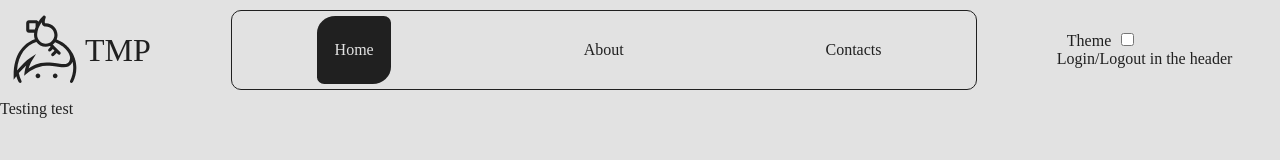
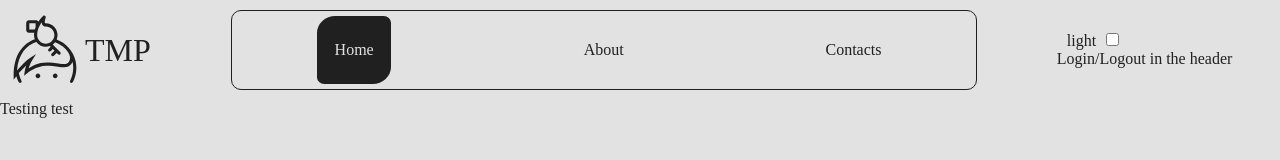
Before and after one commit to FearBeer/teach-me-please, a Next.js app: page / in a window 1280 px wide. Shown: the top 160 px of the page. Built offline with nearby package versions, Linux system fonts and the light colour scheme.

Commit message:
checked for input, del not needed strings

```diff
--- a/app/components/Logo/logo.module.scss
+++ b/app/components/Logo/logo.module.scss
@@ -10,6 +10,7 @@
     .svg {
       fill: var(--color-main);
       mix-blend-mode: normal;
+      transition: fill 0.5s;
     }
   }
 }
--- a/app/components/ThemeChanger/themeChanger.tsx
+++ b/app/components/ThemeChanger/themeChanger.tsx
@@ -1,21 +1,36 @@
 'use client';
-import { useContext, useState } from 'react';
+import { useContext, useEffect, useState } from 'react';
 import styles from './themeChanger.module.scss';
 
 import { ThemeContext, Themes } from '@/app/contexts/ThemeContext';
 
 export default function ThemeChanger() {
-  // const [theme, setTheme] = useState('light');
   const theme = useContext(ThemeContext);
+  const [isChecked, setIsChecked] = useState(false);
+
   function changeTheme() {
     theme?.setCurrentTheme();
   }
+
+  useEffect(() => {
+    if (theme?.theme === 'dark') {
+      setIsChecked(true);
+    } else {
+      setIsChecked(false);
+    }
+  }, [theme?.theme]);
+
   return (
     <div className={`${styles.wrapper}`}>
       <label className={styles.label} htmlFor='theme'>
-        Theme
+        {theme?.theme === 'dark' ? 'dark' : 'light'}
       </label>
-      <input type='checkbox' id='theme' onChange={changeTheme} />
+      <input
+        type='checkbox'
+        id='theme'
+        onChange={changeTheme}
+        checked={isChecked}
+      />
     </div>
   );
 }
--- a/app/layout.tsx
+++ b/app/layout.tsx
@@ -1,8 +1,6 @@
 import type { Metadata } from 'next';
 import './globals.scss';
 import Header from './components/Header/header';
-import Image from 'next/image';
-import logo from '../public/images/logo.svg';
 import Navigation from './components/Navigation/navigation';
 import ThemeChanger from './components/ThemeChanger/themeChanger';
 import Providers from './providers/Providers';
```
